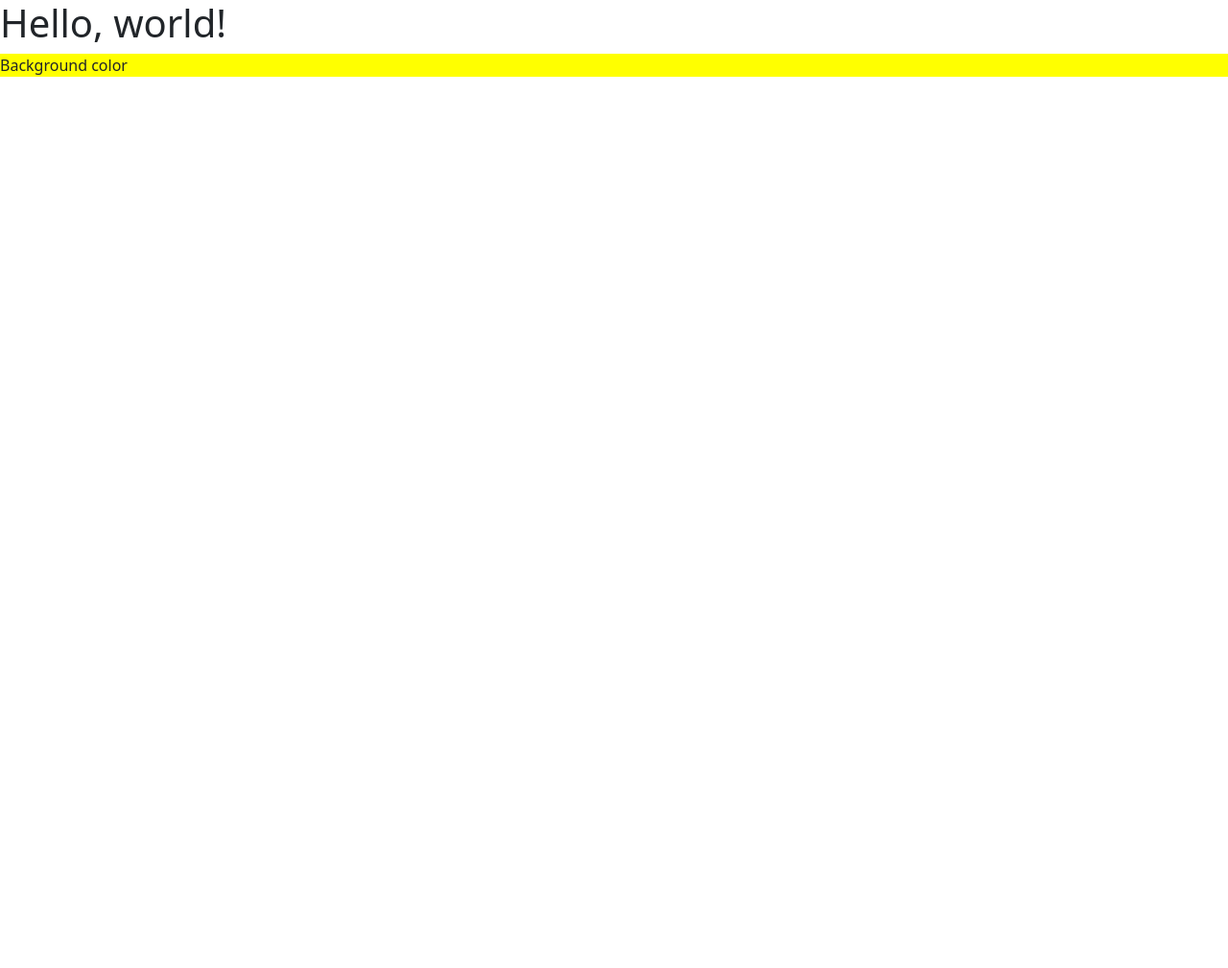
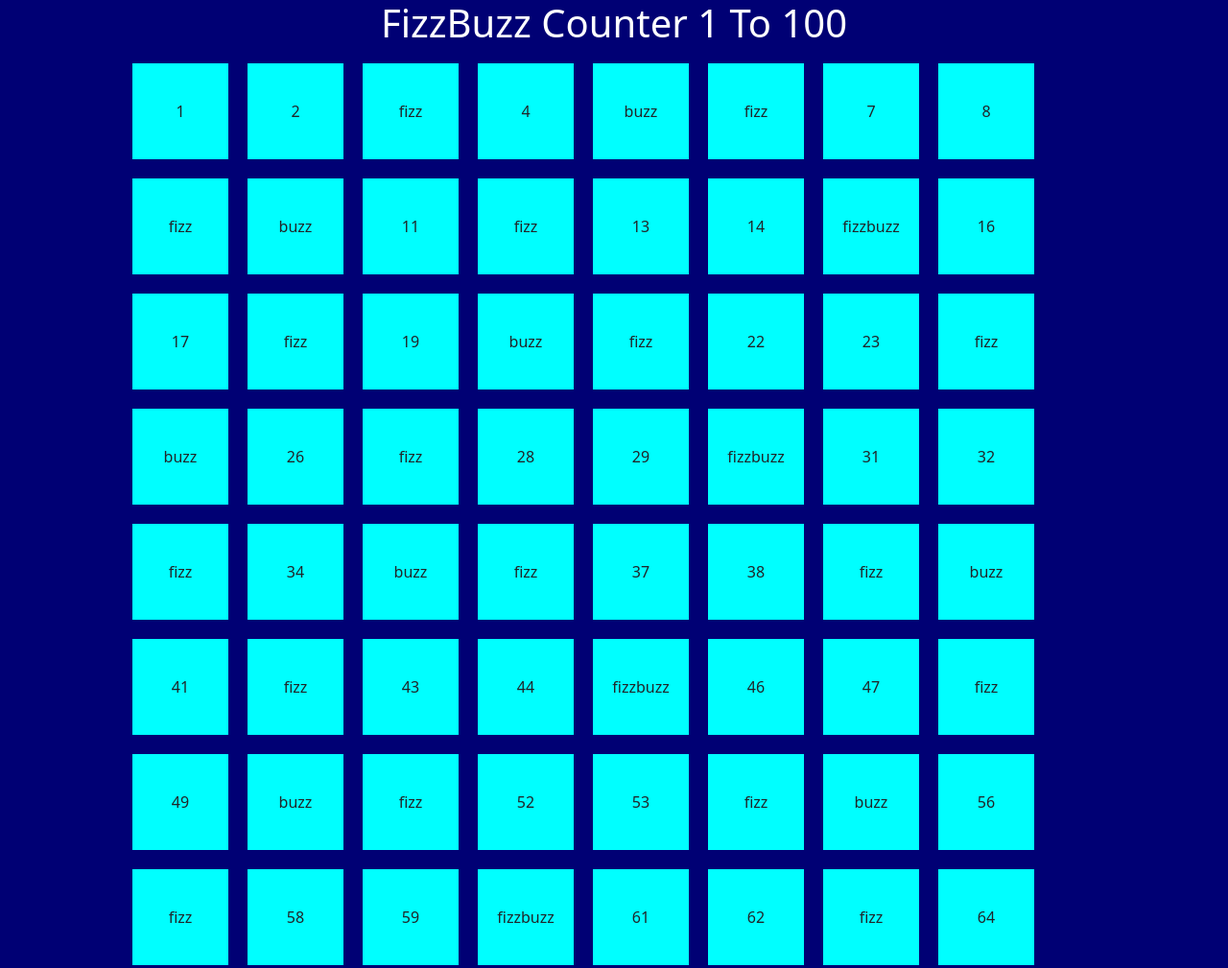
Before and after one commit to UMBY2407/js-fizzbuzz, a plain HTML site: page index.html in a window 1280 px wide. Shown: the top 1009 px of the page at 96% size. Before the commit the page ends 800 px from the top, so only its background shows below. Drawn offline with nearby package versions, Linux system fonts and the light colour scheme.

Commit message:
Added boxes in html and modified style.css

```diff
--- a/css/style.css
+++ b/css/style.css
@@ -1,3 +1,37 @@
-.bg-yellow{
-    background-color: yellow;;
+* {
+    box-sizing: border-box;
+    margin: 0;
+    padding: 0;
 }
+
+body{
+    background-color: rgb(0, 0, 116);
+}
+
+#main-title {
+    text-align: center;
+    color: white;
+}
+
+.myBoxContainer {
+    margin: auto;
+    width: 80%;
+}
+
+.square {
+    height: 100px;
+    width: 100px;
+    background-color: aqua;
+    text-align: center;
+    line-height: 100px;
+    vertical-align: middle;
+    margin: 10px;
+}
+
+.flex {
+    display: flex;
+}
+
+.wrap {
+    flex-wrap: wrap;
+}
--- a/index.html
+++ b/index.html
@@ -4,20 +4,18 @@
   <head>
     <meta charset="utf-8">
     <meta name="viewport" content="width=device-width, initial-scale=1">
-    <title>Bootstrap demo</title>
+    <title>FizzBuzz!</title>
     <link href="https://cdn.jsdelivr.net/npm/bootstrap@5.3.0-alpha1/dist/css/bootstrap.min.css" rel="stylesheet" integrity="sha384-GLhlTQ8iRABdZLl6O3oVMWSktQOp6b7In1Zl3/Jr59b6EGGoI1aFkw7cmDA6j6gD" crossorigin="anonymous">
     <link rel="stylesheet" href="./css/style.css">
   </head>
+  <body>
+    <h1 id="main-title">FizzBuzz Counter 1 To 100</h1>
+    <div id="boxContainer" class="myBoxContainer flex wrap">
 
-  <body>
 
-    <!-- SCRIVERE IL CODICE DA QUI IN POI-->
-    <h1>Hello, world!</h1>
 
-    <p class="bg-yellow">Background color</p>
-
+    </div>
     <script src="./js/main.js"></script>
     <script src="https://cdn.jsdelivr.net/npm/bootstrap@5.3.0-alpha1/dist/js/bootstrap.bundle.min.js" integrity="sha384-w76AqPfDkMBDXo30jS1Sgez6pr3x5MlQ1ZAGC+nuZB+EYdgRZgiwxhTBTkF7CXvN" crossorigin="anonymous"></script>
   </body>
-
 </html>
--- a/js/main.js
+++ b/js/main.js
@@ -1,13 +1,33 @@
 for(let i=1; i<=100;i++){
     if(i%3==0){
         if(i%5==0){
-            console.log("fizzbuzz");
+            //console.log("fizzbuzz");
+            document.getElementById("boxContainer").innerHTML += `
+            <div class="square">
+                <p>fizzbuzz</p>
+            </div>
+            `;
         }else{
-            console.log("fizz");
+            //console.log("fizz");
+            document.getElementById("boxContainer").innerHTML += `
+            <div class="square">
+                <p>fizz</p>
+            </div>
+            `;
         }
     }else if(i%5==0){
-        console.log("buzz");
+        //console.log("buzz");
+        document.getElementById("boxContainer").innerHTML += `
+        <div class="square">
+            <p>buzz</p>
+        </div>
+        `;
     }else{
-        console.log(i);
+        //console.log(i);
+        document.getElementById("boxContainer").innerHTML += `
+        <div class="square">
+            <p>${i}</p>
+        </div>
+        `;
     }
 }
```
